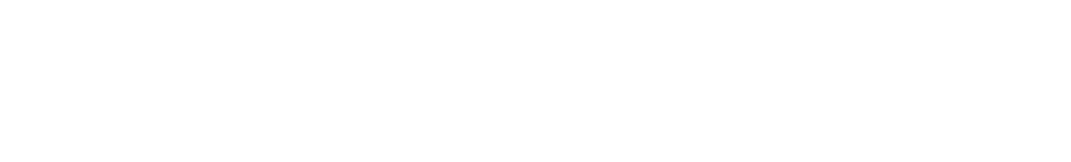
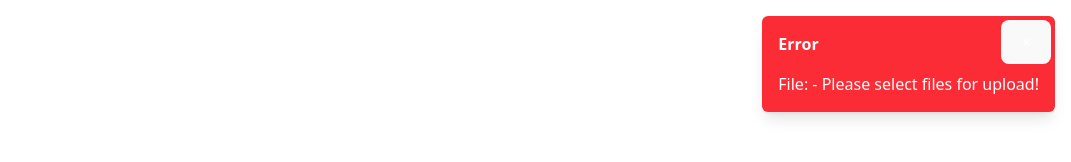
Before and after one commit to JoeEnan/stt-transcripts-search, a React (Vite) app in the folder frontend/: page / in a window 1280 px wide. Both pictures are taken after a click on the button "Upload". Shown: the top 162 px of the page, without its empty margins (209-1280 px from the left). Built offline with nearby package versions, Linux system fonts and the light colour scheme; no server answers.

Commit message:
notifications

```diff
--- a/frontend/src/components/FileUpload.jsx
+++ b/frontend/src/components/FileUpload.jsx
@@ -1,7 +1,9 @@
 import React, { useState } from 'react';
+import Notification from './Notification';
 
 const FileUpload = () => {
     const [files, setFiles] = useState([]);
+    const [notifications, setNotifications] = useState([]);
 
     const handleFiles = (e) => {
         setFiles([...e.target.files]);
@@ -10,8 +12,8 @@ const FileUpload = () => {
     const uploadFiles = async () => {
         // Check if any files have been selected
         if (files.length === 0) {
-            console.warn("No files selected for upload.");
-            return; // Exit the function if no files are selected
+            displayNotification('Error', 'Please select files for upload!', 'error', "");
+            return;
         }
         const formData = new FormData();
         files.forEach(file => {
@@ -26,18 +28,17 @@ const FileUpload = () => {
         // Handle the response
         if (response.ok) {
             const data = await response.json();
-            console.log("Files uploaded, transcription started:", data);
+            displayNotification('Success', 'Files Uploaded!', 'success', 'All files');
             if (data.batch_uuid) {
                 listenForTranscriptionUpdates(data.batch_uuid);
             }
         } else {
-            const errorText = await response.text();
-            console.error("Failed to upload files:", errorText);
+            displayNotification('Error', 'Failed to upload files.', 'error', files.map(file => file.name).join(', '));
         }
 
         // Clear the files after upload attempt
         setFiles([]);
-        document.querySelector('input[type="file"]').value = null; // Reset the file input
+        document.querySelector('input[type="file"]').value = null;
     };
 
     const listenForTranscriptionUpdates = (batch_uuid) => {
@@ -47,16 +48,23 @@ const FileUpload = () => {
         };
         ws.onmessage = (event) => {
             const message = JSON.parse(event.data);
-            console.log("Received from websocket:", message);
-            // Check if the batch is completed
-            if (message.status === "batch_completed") {
-                console.log("Batch processing is complete.");
-                ws.close();  // Close the WebSocket connection
-            }
-            // Else, its a single audio file job that is completed
-            else if (message.status === "job_completed") {
-                console.log("Audio file processing is complete.");
-                ws.close();  // Close the WebSocket connection
+            switch (message.status) {
+                case "batch_completed":
+                    displayNotification('Success', 'Batch processing is complete.', 'success', 'All files');
+                    ws.close();
+                    break;
+                case "job_completed":
+                    displayNotification('Success', `Processing complete for all audio files.`, 'success', 'All files');
+                    ws.close();
+                    break;
+                case "completed":
+                    displayNotification('Success', `Processing complete for ${message.file}.`, 'successLight', message.file);
+                    break;
+                case "error":
+                    displayNotification('Warning', `Processing failed for ${message.file}.`, 'warning', message.file);
+                    break;
+                default:
+                    break;
             }
         };
         ws.onerror = (error) => {
@@ -67,8 +75,26 @@ const FileUpload = () => {
         };
     };
 
+    const displayNotification = (title, text, type, affectedFiles) => {
+        setNotifications(prev => [
+            ...prev,
+            { title, text: `File: ${affectedFiles} - ${text}`, type }
+        ]);
+        setTimeout(() => {
+            setNotifications(prev => prev.slice(1)); // Remove oldest notification after a delay
+        }, 5000);
+    };
+
     return (
         <div className="bg-gray-800 p-4 rounded-xl shadow-md w-full max-w-md">
+            {notifications.map((notification, index) => (
+                <Notification
+                    key={index}
+                    message={notification}
+                    type={notification.type}
+                    onClose={() => setNotifications(notifications.filter((_, i) => i !== index))}
+                />
+            ))}
             <h2 className="text-3xl font-bold mb-2 text-left">File Upload</h2>
             <input
                 type="file"
--- /dev/null
+++ b/frontend/src/components/Notification.jsx
@@ -0,0 +1,20 @@
+import React from 'react';
+
+const Notification = ({ message, type, onClose }) => {
+    const notificationStyles = {
+        success: "bg-green-500",
+        successLight: "bg-green-300", // Lighter green for individual file completion
+        warning: "bg-orange-500",
+        error: "bg-red-500",
+    };
+
+    return (
+        <div className={`fixed top-4 right-4 p-4 rounded-md shadow-lg text-white ${notificationStyles[type]}`}>
+            <button onClick={onClose} className="absolute top-1 right-1 text-xl">&times;</button>
+            <h4 className="font-bold">{message.title}</h4>
+            <p className="pt-4">{message.text}</p>
+        </div>
+    );
+};
+
+export default Notification;
```
